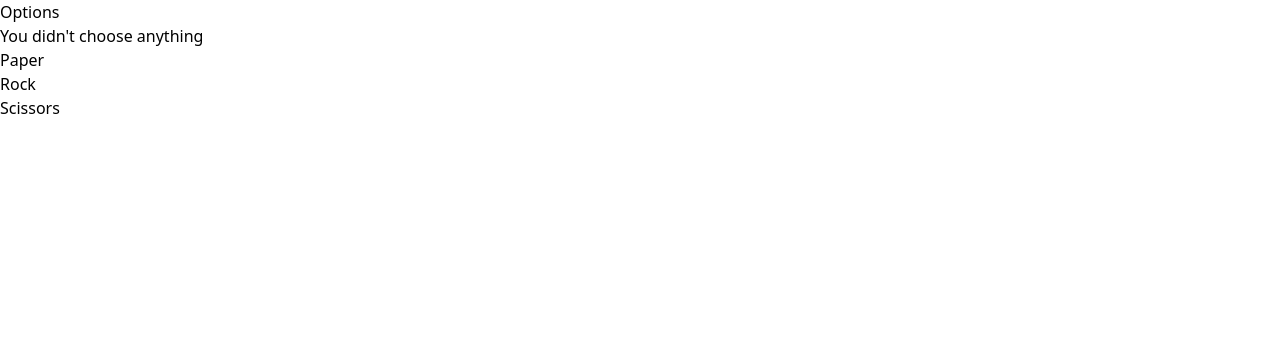
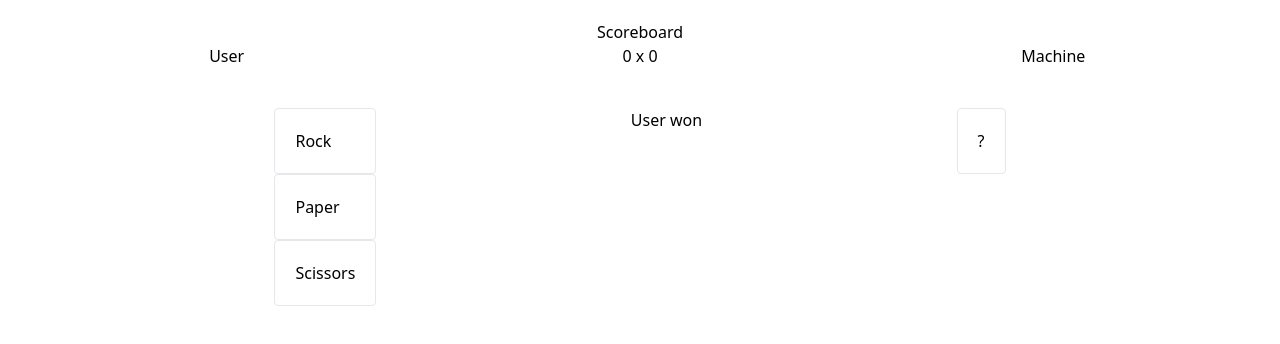
Before and after one commit to arthrduarte/React-Course, a React (Vite) app: page / in a window 1280 px wide. Shown: the top 344 px of the page. Built offline with nearby package versions, Linux system fonts and the light colour scheme.

Commit message:
feat(option): add option squares and execute logic to define winner

```diff
--- a/src/App.tsx
+++ b/src/App.tsx
@@ -1,15 +1,26 @@
-import ListGroup from './components/ListGroup';
+import { useState } from 'react';
+import Option from './components/Option';
 
 export default function App() {
-  let items = ["Paper", "Rock", "Scissors"]
-  const handleSelectItem = (index: number) => {
-    let machineItem = Math.floor(Math.random() * 2)
-    console.log(`You chose ${items[index]} and the machine chose ${items[machineItem]}`)
+  let options = ["Rock", "Paper", "Scissors"]
+  let [userScoreboard, setUserScoreboard] = useState(0)
+  let [machineScoreboard, setMachineScoreboard] = useState(0)
 
-    if ((index === 0 && machineItem === 1) || (index === 1 && machineItem === 2) || (index === 2 && machineItem === 0)) {
-      console.log("You won")
-    } else if ((index === 1 && machineItem === 0) || (index === 2 && machineItem === 1) || (index === 0 && machineItem === 2)) {
-      console.log("Machine won")
+
+  const machineChoice = () => {
+    return options[Math.floor(Math.random() * 2)]
+  }
+
+  const handleSelectItem = (option: string) => {
+    let machineOption = machineChoice()
+    console.log(`You chose ${option} and the machine chose ${machineOption}`)
+
+    if ((option === "Rock" && machineOption === "Scissors") || (option === "Scissors" && machineOption === "Paper") || (option === "Paper" && machineOption === "Rock")) {
+      setUserScoreboard(userScoreboard++)
+      console.log(`You won. Your score is ${userScoreboard}`)
+    } else if ((option === "Scissors" && machineOption === "Rock") || (option === "Paper" && machineOption === "Scissors") || (option === "Rock" && machineOption === "Paper")) {
+      setMachineScoreboard(machineScoreboard++)
+      console.log(`Machine won. Its score is ${machineScoreboard}`)
     } else {
       console.log("Tie. No winners.")
     }
@@ -18,7 +29,29 @@ export default function App() {
 
   return (
     <>
-      <ListGroup items={items} heading="Options" onSelectItem={handleSelectItem} />
+      <div className='text-center p-5'>
+        <div>
+          <p>Scoreboard</p>
+        </div>
+        <div className='flex'>
+          <div className="w-1/3">User</div>
+          <div className="w-1/3">{userScoreboard} x {machineScoreboard}</div>
+          <div className="w-1/3">Machine</div>
+        </div>
+      </div>
+      <div className='flex justify-evenly p-5'>
+        <div className='flex flex-col'>
+          <Option option={options[0]} onSelectOption={handleSelectItem} />
+          <Option option={options[1]} onSelectOption={handleSelectItem} />
+          <Option option={options[2]} onSelectOption={handleSelectItem} />
+        </div>
+        <div>
+          <p>User won</p>
+        </div>
+        <div>
+          <Option option="?" onSelectOption={handleSelectItem} />
+        </div>
+      </div>
     </>
   )
 }
--- /dev/null
+++ b/src/components/Option.tsx
@@ -0,0 +1,16 @@
+interface Props {
+    option: string;
+    onSelectOption: (option: string) => void
+}
+
+export default function Option({ option, onSelectOption }: Props) {
+    return (
+        <>
+            <div className="p-5 border rounded">
+                <p onClick={() => {
+                    onSelectOption(option)
+                }}>{option}</p>
+            </div>
+        </>
+    )
+}
```
